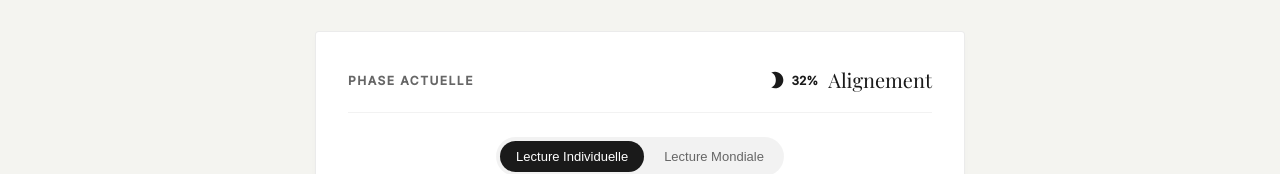
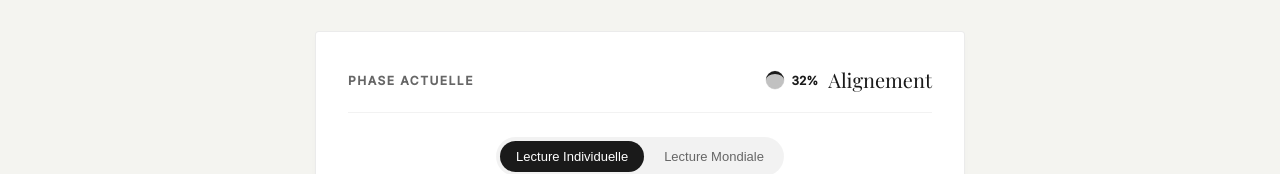
Before and after one commit to NeousAxis/cosmos-app, a React (Vite) app in the folder cosmos-web/: page / in a window 1280 px wide. Shown: the part 368-542 px from the top of the page. Built offline with nearby package versions, Linux system fonts and the light colour scheme.

Commit message:
feat: animate moon icon based on exact phase percentage

```diff
--- a/cosmos-web/src/App.jsx
+++ b/cosmos-web/src/App.jsx
@@ -157,7 +157,7 @@ function App() {
                 </div>
                 <div style={{ display: 'flex', alignItems: 'center', gap: '10px' }}>
                   <div style={{ display: 'flex', alignItems: 'center', gap: '6px' }}>
-                    <MoonPhase phaseId={phase.id} />
+                    <MoonPhase phaseId={phase.id} percentageStr={getPhasePercentage()} />
                     <span style={{ fontSize: '12px', fontWeight: 600, color: 'var(--text-main)' }}>{getPhasePercentage()}</span>
                   </div>
                   <span className="phase-name">{phase.name}</span>
--- a/cosmos-web/src/components/MoonPhase.jsx
+++ b/cosmos-web/src/components/MoonPhase.jsx
@@ -1,108 +1,129 @@
 import React from 'react';
 
-// A simple SVG component to render dynamic moon phases
-// percentage: 0 to 1 (0 = New Moon, 0.5 = Full Moon, 1 = New Moon again)
-// For simplicity, we'll map standard phases to approximate visuals using a mask.
+const MoonPhase = ({ phaseId, percentageStr = "0%" }) => {
+    // 1. Convertir "XX%" en nombre 0-1
+    const progress = parseInt(percentageStr.replace('%', '')) / 100;
 
-const MoonPhaseIcon = ({ phaseId }) => {
-    // Map phase ID to a "visual percentage" of illumination or shape
-    // Alignement (New Moon/First Crescent) -> Low illumination
-    // Contact (First Quarter/Gibbous) -> Half/More
-    // Distribution (Full Moon) -> Full
-    // Integration (Last Quarter) -> Waning
+    // 2. Déterminer la "phase lunaire globale" (0 = NL, 0.5 = PL, 1 = NL)
+    // Alignement : 0.0 -> 0.25 (NL -> 1Q)
+    // Contact    : 0.25 -> 0.5 (1Q -> PL)
+    // Distribution: 0.5 -> 0.75 (PL -> DQ)
+    // Integration : 0.75 -> 1.0 (DQ -> NL)
 
-    let illumination = 0.2; // Default crescent
-    let isWaxing = true;
+    let base = 0;
+    if (phaseId === 'alignement') base = 0.0;
+    if (phaseId === 'contact') base = 0.25;
+    if (phaseId === 'distribution') base = 0.5;
+    if (phaseId === 'integration') base = 0.75;
 
-    switch (phaseId) {
-        case 'alignement':
-            illumination = 0.2; // Thin crescent
-            isWaxing = true;
-            break;
-        case 'contact':
-            illumination = 0.6; // Gibbous
-            isWaxing = true;
-            break;
-        case 'distribution':
-            illumination = 1.0; // Full
-            break;
-        case 'integration':
-            illumination = 0.4; // Waning crescent
-            isWaxing = false;
-            break;
-        default:
-            illumination = 0.5;
-    }
-
-    // If Full Moon, just a circle
-    if (illumination >= 0.95) {
-        return (
-            <svg width="24" height="24" viewBox="0 0 100 100">
-                <circle cx="50" cy="50" r="40" fill="var(--text-main)" />
-            </svg>
-        );
-    }
-
-    // Draw a crescent or gibbous shape using paths
-    // This is a simplified reliable SVG crescent path
-    // d="M50 10 A40 40 0 1 0 50 90 A{curve} 40 0 1 {direction} 50 10"
-
-    // Actually, a simpler trick for "phase" icon:
-    // Use a circle and intersect/subtract another circle?
-    // Let's use a standard path for a crescent.
+    // Phase globale actuelle (0 à 1 sur tout le cycle)
+    // On ajoute 0.25 * progress car chaque phase Cosmos couvre un quart de cycle lunaire
+    const lunarCyclePos = base + (0.25 * progress);
 
     return (
-        <svg width="24" height="24" viewBox="0 0 24 24" fill="none" stroke="var(--text-main)" strokeWidth="2" strokeLinecap="round" strokeLinejoin="round">
-            <path d="M21 12.79A9 9 0 1 1 11.21 3 7 7 0 0 0 21 12.79z" fill={isWaxing ? "var(--text-main)" : "none"} />
+        <svg width="20" height="20" viewBox="0 0 100 100" style={{ transform: 'rotate(-90deg)' }}>
+            {/* Fond sombre (Lune entière ombrée) */}
+            <circle cx="50" cy="50" r="45" fill="#333" stroke="var(--text-main)" strokeWidth="2" opacity="0.3" />
+
+            {/* Partie éclairée dynamique */}
+            <path d={getMoonPath(lunarCyclePos)} fill="var(--text-main)" stroke="none" />
         </svg>
     );
 };
 
-// Better implementation: Realistic SVG Moon
-const RealisticMoon = ({ phaseId }) => {
-    // 0 = New, 0.25 = First Quarter, 0.5 = Full, 0.75 = Last Quarter
-    let phaseValue = 0.1;
-    if (phaseId === 'alignement') phaseValue = 0.15; // Waxing Crescent
-    if (phaseId === 'contact') phaseValue = 0.35;    // Waxing Gibbous
-    if (phaseId === 'distribution') phaseValue = 0.5; // Full Moon
-    if (phaseId === 'integration') phaseValue = 0.85; // Waning Crescent
+// Fonction mathématique pour dessiner la phase
+// t de 0 (NL) à 1 (NL fin)
+function getMoonPath(t) {
+    const cx = 50, cy = 50, r = 45;
 
-    // We can simulate phase by drawing a circle with a mask.
-    // Or simply use a pre-calculated path for these 4 specific states to ensure they look "real" and elegant.
+    // Normaliser t pour qu'il soit entre 0 et 1
+    t = t % 1;
 
-    if (phaseId === 'distribution') {
-        // Full Moon
-        return (
-            <svg width="20" height="20" viewBox="0 0 24 24">
-                <circle cx="12" cy="12" r="10" fill="var(--text-main)" />
-            </svg>
-        );
+    // Pleine Lune
+    if (Math.abs(t - 0.5) < 0.01) {
+        return `M ${cx} ${cy - r} A ${r} ${r} 0 1 1 ${cx} ${cy + r} A ${r} ${r} 0 1 1 ${cx} ${cy - r}`;
+    }
+    // Nouvelle Lune
+    if (t < 0.01 || t > 0.99) {
+        return ""; // Ou un cercle vide
     }
 
-    if (phaseId === 'alignement') {
-        // Thin Crescent (Waxing)
-        return (
-            <svg width="20" height="20" viewBox="0 0 24 24" fill="var(--text-main)">
-                <path d="M12 2C6.48 2 2 6.48 2 12s4.48 10 10 10 10-4.48 10-10S17.52 2 12 2zm0 18c-4.41 0-8-3.59-8-8s3.59-8 8-8 8 3.59 8 8-3.59 8-8 8z" fill="none" stroke="none" />
-                {/* Actual Crescent Path */}
-                <path d="M12 2C17.52 2 22 6.48 22 12s-4.48 10-10 10c-1.66 0-3.21-.42-4.58-1.16C10.5 20.15 13 16.92 13 12s-2.5-8.15-5.58-8.84A9.92 9.92 0 0 1 12 2z" />
-            </svg>
-        );
+    // Gestion Croissant vs Gibbeuse
+    // On utilise la technique du "terminator" (la ligne d'ombre)
+    // C'est une courbe de Bezier ou un arc elliptique qui change de courbure.
+
+    // 1. Arc extérieur : Toujours un demi-cercle côté soleil
+    // Waxing (0 -> 0.5) : Soleil à Droite (dans notre repère tourné, ça dépend, disons "droit" visuel)
+    // Mais on a tourné le SVG de -90deg.
+    // Restons simple :
+    // Waxing (0-0.5) : Côté éclairé "Droit".
+    // Waning (0.5-1) : Côté éclairé "Gauche".
+
+    const isWaxing = t < 0.5;
+    const illumination = isWaxing ? t * 2 : (1 - t) * 2; // 0 -> 1 -> 0
+
+    // Rayon de l'ellipse du terminateur (va de R à -R)
+    // rX varie de R (NL) à 0 (1Q) à -R (PL) ?
+    // Non.
+    // NL (0%) -> rX = R (courbe suit le bord) -> Vide
+    // 1Q (50%) -> rX = 0 (Ligne droite)
+    // PL (100%) -> rX = -R (Courbe inversée) -> Plein
+
+    // Pour Waxing :
+    // Arc extérieur droit fixe : M 50,5 A 45,45 0 0 1 50,95
+    // Arc intérieur (terminateur) : M 50,95 A rX,45 0 0 {sweep} 50,5
+
+    // Calculons rX pour le terminateur
+    // Il doit aller de R (à 0 illum) à -R (à 1 illum).
+    // rX = 45 * (1 - 2*illumination) ?
+    // Wait.
+    // NL (ill=0) -> rX = 45. Terminateur = Arc gauche. Surface nulle ?
+    // PL (ill=1) -> rX = -45. Terminateur = Arc droit. Surface totale ?
+
+    // Correction : L'illumination varie de 0 (NL) à 1 (PL).
+    // t va de 0 à 0.5 => illum va de 0 à 1.
+
+    const size = isWaxing ? (t * 2) : ((1 - t) * 2); // 0 (Dark) -> 1 (Full) -> 0 (Dark)
+
+    // Le rayon horizontal de l'ellipse d'ombre
+    // rX va de 45 à -45
+    const rX = r * (1 - 2 * size);
+
+    let path = "";
+
+    if (isWaxing) {
+        // Croissant -> Gibbeuse
+        // Arc droit (fixe) + Terminateur
+        // M 50 5 A 45 45 0 0 1 50 95 (Demi-cercle Droit)
+
+        // Si size < 0.5 (Croissant) : Terminateur va vers la droite aussi.
+        // Si size > 0.5 (Gibbeuse) : Terminateur va vers la gauche.
+
+        // Sweep flag change ?
+        const sweep = 1; // Toujours le même sens pour fermer ?
+
+        // M 50 5 ... Arc Droit ... 50 95
+        // Retour vers 50 5 avec l'ellipse.
+        // A |rX| 45 0 0 1 50 5 (Si rX positif, courbe vers gauche. Si rX négatif, vers droite ?)
+
+        // SVG paths are tricky.
+        // Using "sweep" depending on sign of rX is better simulation.
+        const sweepTerminator = (size > 0.5) ? 1 : 0;
+        const absRx = Math.abs(rX);
+
+        path = `M ${cx} ${cy - r} A ${r} ${r} 0 0 1 ${cx} ${cy + r} A ${absRx} ${r} 0 0 ${sweepTerminator} ${cx} ${cy - r}`;
+    } else {
+        // Décroissant
+        // Arc Gauche (fixe)
+        // M 50 5 A 45 45 0 0 0 50 95
+
+        const sweepTerminator = (size > 0.5) ? 0 : 1;
+        const absRx = Math.abs(rX);
+
+        path = `M ${cx} ${cy - r} A ${r} ${r} 0 0 0 ${cx} ${cy + r} A ${absRx} ${r} 0 0 ${sweepTerminator} ${cx} ${cy - r}`;
     }
 
-    // Fallback for others (Contact/Integration) using standard icons for now to be safe,
-    // but User wants "express really percentage".
+    return path;
+}
 
-    // Let's create a dynamic SVG that calculates the curve.
-    // M 12 2 A 10 10 0 1 1 12 22 (Outer circle right side)
-    // Curve for shadow.
-
-    return (
-        <svg width="20" height="20" viewBox="0 0 100 100">
-            <circle cx="50" cy="50" r="45" stroke="var(--text-main)" strokeWidth="5" fill="none" />
-            <path d="M50,5 A45,45 0 1,1 50,95 A30,45 0 1,1 50,5" fill="var(--text-main)" />
-        </svg>
-    );
-};
-
-export default RealisticMoon;
+export default MoonPhase;
```
